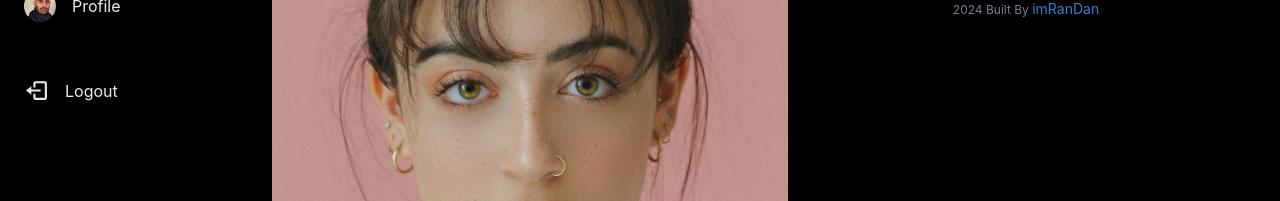
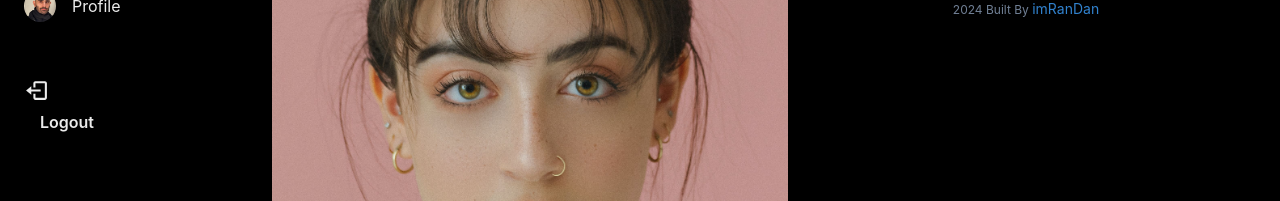
Before and after one commit to imRanDan/social-media-app, a React (Vite) app: page / in a window 1280 px wide. Shown: the part 360-561 px from the top of the page. Built offline with nearby package versions, Linux system fonts and the light colour scheme.

Commit message:
logout console.log working, need to use state library zustand next for implementation

```diff
--- a/src/components/Sidebar/Sidebar.jsx
+++ b/src/components/Sidebar/Sidebar.jsx
@@ -1,8 +1,9 @@
-import { Box, Flex, Link, Avatar, Tooltip } from "@chakra-ui/react";
+import { Box, Flex, Link, Avatar, Tooltip, Button } from "@chakra-ui/react";
 import { Link as RouterLink } from "react-router-dom";
 import {CreatePostLogo, InstagramLogo, InstagramMobileLogo, NotificationsLogo, SearchLogo} from "../../assets/constants";
 import { AiFillHome } from "react-icons/ai";
 import { BiLogOut } from "react-icons/bi";
+import useLogout from "../../hooks/useLogout";
 
 const Sidebar = () => {
   const sidebarItems = [
@@ -33,6 +34,8 @@ const Sidebar = () => {
     },
   ]
 
+  const{handleLogout, isLoggingOut} = useLogout()
+
 
 
   return (
@@ -59,9 +62,9 @@ const Sidebar = () => {
 
             {/* Logout */}
             <Tooltip hasArrow label={"Logout"} placement="right" ml={1} openDelay={500} display={{base:'block',md:'none'}}>
-                  <Link display={"flex"} to={"/auth"} as={RouterLink} alignItems={"center"} gap={4} _hover={{bg:"whiteAlpha.400"}} borderRadius={6} p={2} w={{base:10,md:"full"}} marginTop={"auto"} justifyContent={{base:"center",md:"flex-start"}}>
+                  <Link onClick={handleLogout} alignItems={"center"} gap={4} _hover={{bg:"whiteAlpha.400"}} borderRadius={6} p={2} w={{base:10,md:"full"}} marginTop={"auto"} justifyContent={{base:"center",md:"flex-start"}}>
                     <BiLogOut size={25} />
-                    <Box display={{base:"none",md:"block"}}>Logout</Box>
+                    <Button display={{base:"none",md:"block"}} variant={"ghost"} _hover={{bg:"transparent"}} isLoading={isLoggingOut} >Logout</Button>
                   </Link>
                 </Tooltip>
         </Flex>
--- /dev/null
+++ b/src/hooks/useLogout.jsx
@@ -0,0 +1,24 @@
+import { useSignOut } from 'react-firebase-hooks/auth';
+import { auth } from '../firebase/firebase';
+import useShowToast from './useShowToast';
+
+
+const useLogout = () => {
+    const [signOut, isLoggingOut, error] = useSignOut(auth);
+    const showToast = useShowToast()
+
+    const handleLogout = async () => {
+        try {
+           await signOut()
+           localStorage.removeItem('user-info')
+           console.log("logged out")
+        } catch (error) {
+            showToast('Error', error.message, 'error')
+        }
+    }
+
+
+    return {handleLogout, isLoggingOut, error}
+}
+
+export default useLogout
```
